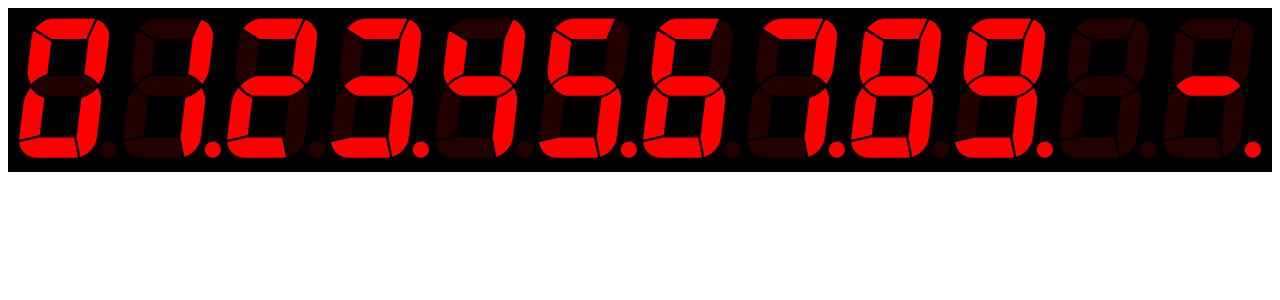
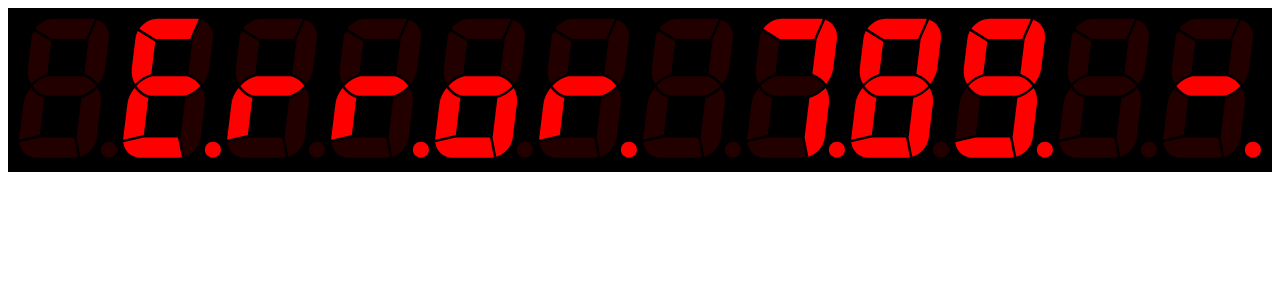
Before and after one commit to damjes/hp21react, a React (Vite) app: page / in a window 1280 px wide. Shown: the top 300 px of the page. Built offline with nearby package versions, Linux system fonts and the light colour scheme.

Commit message:
Dopisano literki w Cyfrze do napisu "Error"

```diff
--- a/src/App.tsx
+++ b/src/App.tsx
@@ -5,13 +5,13 @@ import './App.sass'
 function App() {
 	return <>
 		<div className="wyswietlacz">
-			<Cyfra cyfra='0' kropka={false} />
-			<Cyfra cyfra='1' kropka={true} />
-			<Cyfra cyfra='2' kropka={false} />
-			<Cyfra cyfra='3' kropka={true} />
-			<Cyfra cyfra='4' kropka={false} />
-			<Cyfra cyfra='5' kropka={true} />
-			<Cyfra cyfra='6' kropka={false} />
+			<Cyfra cyfra=' ' kropka={false} />
+			<Cyfra cyfra='E' kropka={true} />
+			<Cyfra cyfra='r' kropka={false} />
+			<Cyfra cyfra='r' kropka={true} />
+			<Cyfra cyfra='o' kropka={false} />
+			<Cyfra cyfra='r' kropka={true} />
+			<Cyfra cyfra=' ' kropka={false} />
 			<Cyfra cyfra='7' kropka={true} />
 			<Cyfra cyfra='8' kropka={false} />
 			<Cyfra cyfra='9' kropka={true} />
--- a/src/Cyfra.tsx
+++ b/src/Cyfra.tsx
@@ -23,6 +23,9 @@ const segmenty: Record<string, boolean[]> = {
 	'9': [true, true, true, true, false, true, true],
 	' ': [false, false, false, false, false, false, false],
 	'-': [false, false, false, false, false, false, true],
+	'E': [true, false, false, true, true, true, true],
+	'r': [false, false, false, false, true, false, true],
+	'o': [false, false, true, true, true, false, true],
 }
 
 const kształty = [
```
